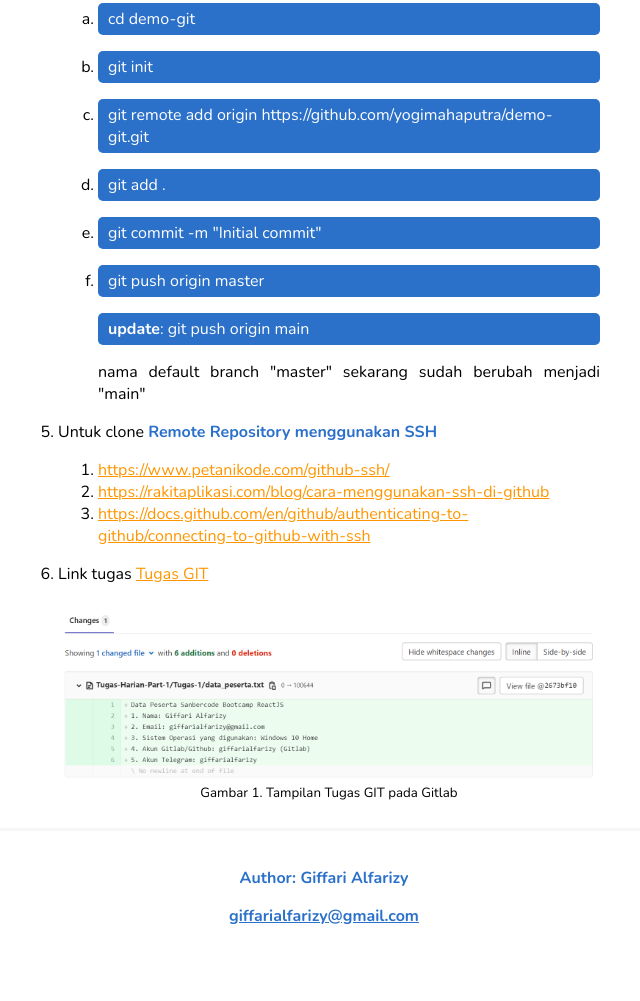
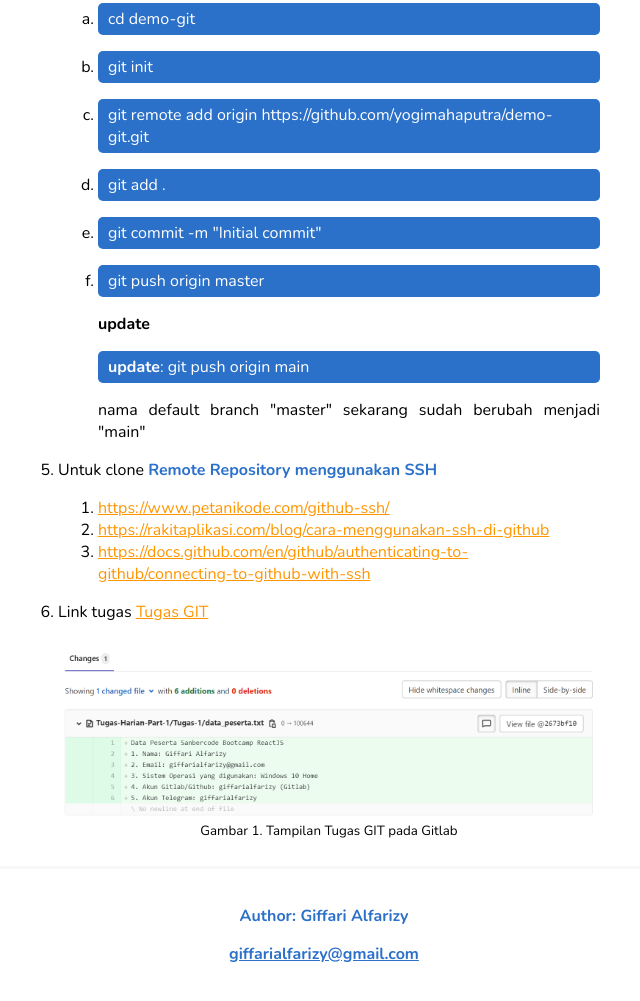
Before and after one commit to giffarialfarizy/catatan-react-sanbercode, a plain HTML site: page 01_160821_senin_commandline-and-git.html in a window 1280 px wide. Shown: the part 611-1612 px from the top of the page, without its empty margins (316-956 px from the left). Before the commit the page ends 1582 px from the top, so only its background shows below. Drawn offline with nearby package versions, Linux system fonts and the light colour scheme.

Commit message:
minor fix

```diff
--- a/01_160821_senin_commandline-and-git.html
+++ b/01_160821_senin_commandline-and-git.html
@@ -79,6 +79,7 @@
               </li>
               <li>
                 <p class="code">git push origin master</p>
+                <b>update</b>
                 <p class="code"><b>update</b>: git push origin main</p>
                 <p>nama default branch "master" sekarang sudah berubah menjadi "main"</p>
               </li>
```
